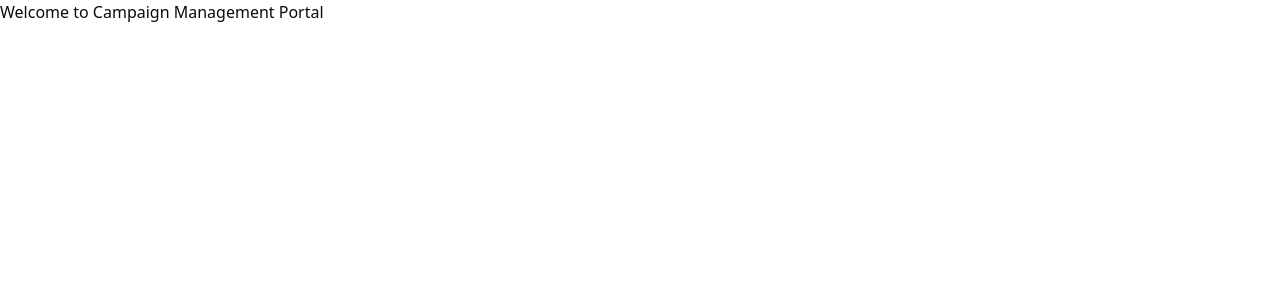
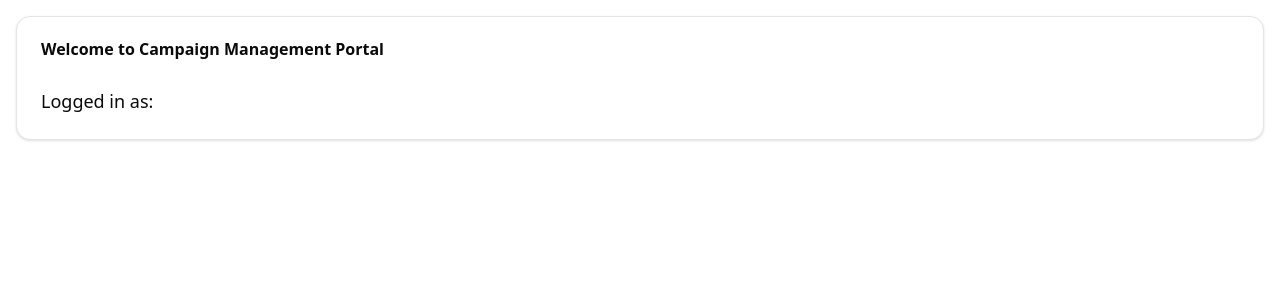
Before and after one commit to QianqianQ/campaign-management-app, a Next.js app in the folder client/: page /dashboard in a window 1280 px wide. Shown: the top 300 px of the page. Built offline with nearby package versions, Linux system fonts and the light colour scheme; no server answers.

Commit message:
refactor: Frontend: update Dashboard and SignInForm

```diff
--- a/client/app/components/Dashboard.tsx
+++ /dev/null
@@ -1,22 +0,0 @@
-"use client"
-
-import { useState, useEffect } from "react";
-
-import { healthCheck } from "@/services/api";
-
-export default function Dashboard() {
-
-    const [healthCheckResult, setHealthCheckResult] = useState<string | null>(null);
-
-    useEffect(() => {
-        healthCheck().then((data) => setHealthCheckResult(data.message));
-        console.log("Connect to backend API: ", healthCheckResult);
-    }, [healthCheckResult]);
-
-  return (
-    <div>
-      <h1>Welcome to Campaign Management Portal</h1>
-      <p>{healthCheckResult}</p>
-    </div>
-  );
-}
--- a/client/app/dashboard/page.tsx
+++ b/client/app/dashboard/page.tsx
@@ -1,22 +1,29 @@
 "use client"
 
-import { useState, useEffect } from "react";
-
-import { healthCheck } from "@/services/api";
+import { useEffect, useState } from "react";
+import { Card, CardHeader, CardTitle, CardContent } from "@/components/ui/card";
 
 export default function Dashboard() {
+  const [userEmail, setUserEmail] = useState<string>("");
 
-    const [healthCheckResult, setHealthCheckResult] = useState<string | null>(null);
-
-    useEffect(() => {
-        healthCheck().then((data) => setHealthCheckResult(data.message));
-        console.log("Connect to backend API: ", healthCheckResult);
-    }, [healthCheckResult]);
+  useEffect(() => {
+    const token = localStorage.getItem('access_token');
+    const email = localStorage.getItem('user_email');
+    if (token && email) {
+      setUserEmail(email);
+    }
+  }, []);
 
   return (
-    <div>
-      <h1>Welcome to Campaign Management Portal</h1>
-      <p>{healthCheckResult}</p>
+    <div className="container mx-auto p-4">
+      <Card>
+        <CardHeader>
+          <CardTitle>Welcome to Campaign Management Portal</CardTitle>
+        </CardHeader>
+        <CardContent>
+          <p className="text-lg">Logged in as: {userEmail}</p>
+        </CardContent>
+      </Card>
     </div>
   );
 }
--- a/client/components/SigninForm.tsx
+++ b/client/components/SigninForm.tsx
@@ -49,14 +49,14 @@ export default function SignInForm() {
       console.log(response, response.status);
       if (response.status === 200) {
         localStorage.setItem('access_token', response.data.access_token);
-        // localStorage.setItem('refresh_token', response.data.refresh_token);
+        localStorage.setItem('user_email', data.email);
         router.push("/dashboard");
       }
     } catch (error: unknown) {
       if (error && typeof error === 'object' && 'response' in error) {
         console.log(error.response);
       }
-      console.error("Error signing up:", error);
+      console.error("Error signing in:", error);
     }
   }
 
```
